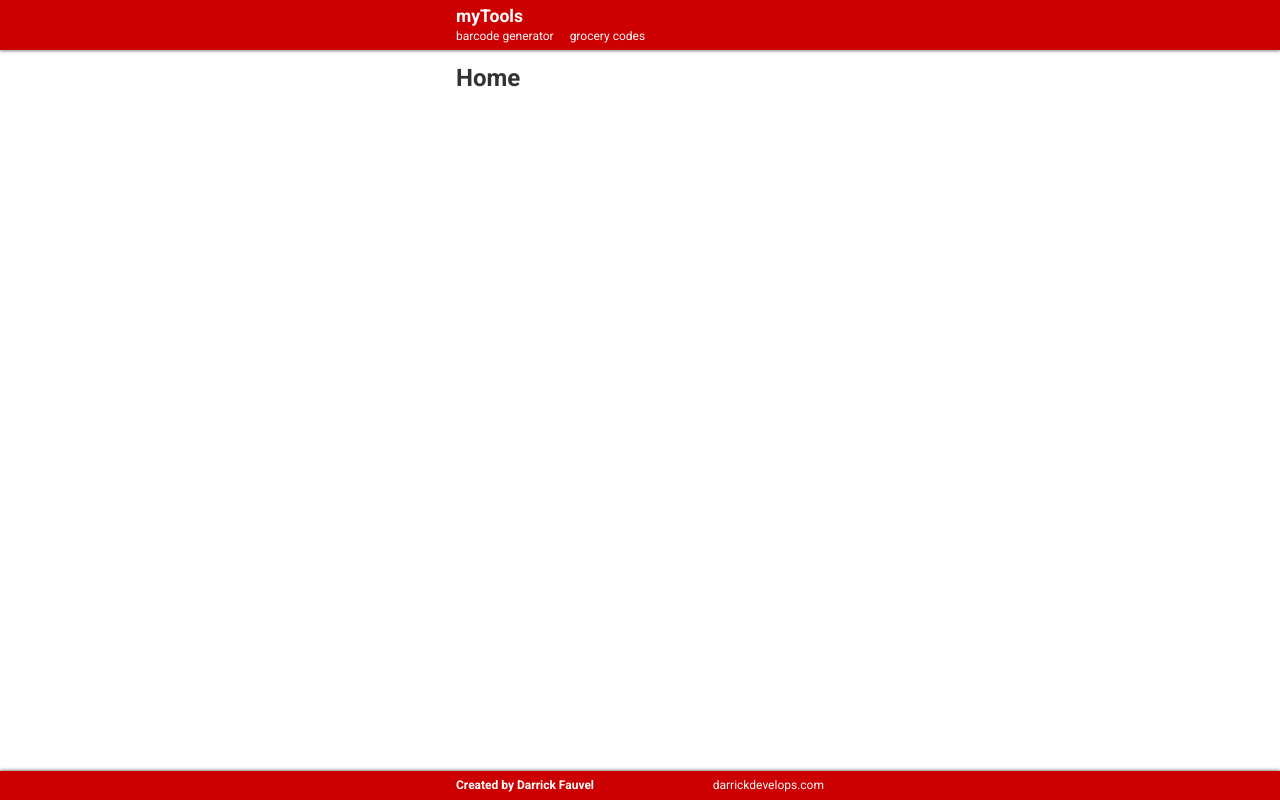
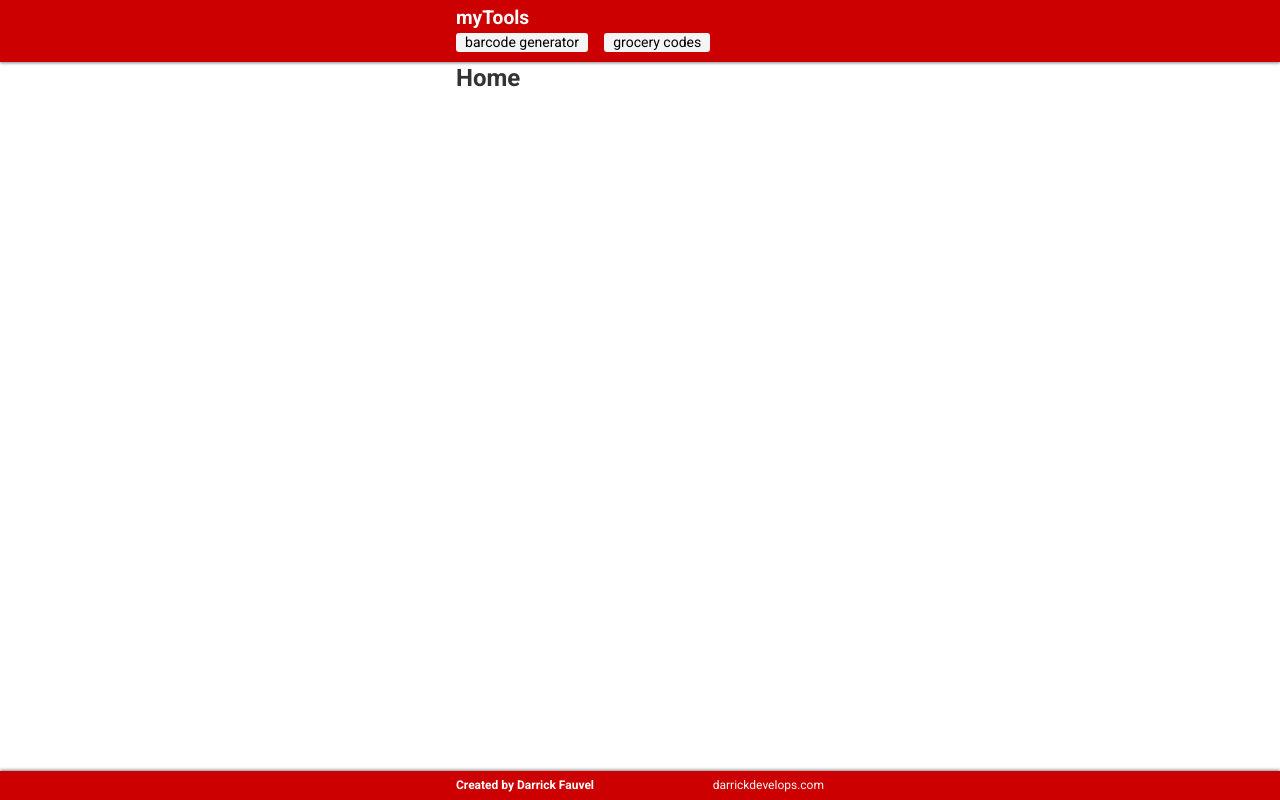
Before and after one commit to DarrickFauvel/barcode-generator-react, a React (Vite) app: page / in a window 1280 px wide. Built offline with nearby package versions, Linux system fonts and the light colour scheme.

Commit message:
Adjust header styling

```diff
--- a/src/index.css
+++ b/src/index.css
@@ -182,13 +182,13 @@ img {
 /* Header */
 .header {
   margin-bottom: 1em;
-  padding-block: 0.5em;
+  padding-block: 0.65em;
   top: 0;
-  height: calc((50 / 16) * 1em);
+  /* height: calc((50 / 16) * 1em); */
   box-shadow: 0 1px 3px gray;
 
   & .navbrand > a {
-    font-size: 1.1rem;
+    font-size: 1.2rem;
     font-weight: bold;
     color: var(--color-white-100);
     text-decoration: none;
@@ -200,10 +200,15 @@ img {
   & ul {
     display: flex;
     gap: 1em;
+    margin-top: 0.3em;
 
     & a {
-      font-size: calc((12 / 16) * 1rem);
-      color: whitesmoke;
+      font-size: calc((14 / 16) * 1rem);
+      color: black;
+      padding-inline: 0.65em;
+      padding-block: 0.1em;
+      border-radius: 3px;
+      background-color: whitesmoke;
       text-decoration: none;
 
       &:hover {
```
